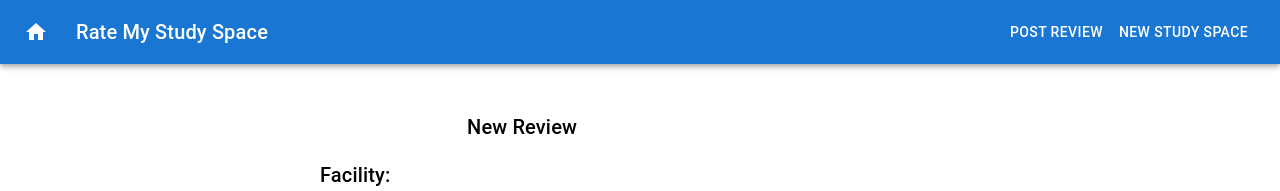
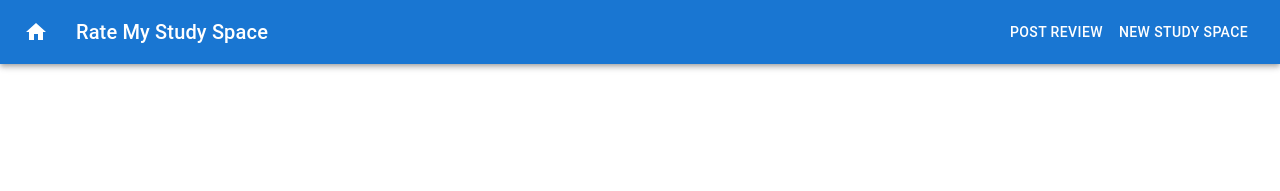
Before and after one commit to Jincheng-Chen/RateMyStudySpace, a React (Create React App) app in the folder client/: page /newReview in a window 1280 px wide. Shown: the top 191 px of the page. Built offline with nearby package versions, Linux system fonts and the light colour scheme.

Commit message:
Creating form with mui-rff

```diff
--- a/client/src/App.js
+++ b/client/src/App.js
@@ -5,6 +5,8 @@ import { BrowserRouter, Routes, Route } from "react-router-dom";
 
 import LandingPage from "./screens/landingPage/LandingPage";
 import NewReview from "./screens/ReviewPage/ReviewForm/Components/NewReview";
+import ReviewForm from "./screens/ReviewPage/ReviewForm/ReviewForm";
+import {Reviews} from "./screens/ReviewPage/ReviewForm";
 import "./App.css";
 import Header from "./shared/components/Header";
 import { createTheme } from "@mui/material";
@@ -26,7 +28,7 @@ function App() {
                 path="/newStudySpace"
                 element={<NewStudySpacePage></NewStudySpacePage>}
               />
-              <Route path="/newReview" element={<NewReview />} />
+              <Route path="/newReview" element={<Reviews />} />
             </Routes>
           </BrowserRouter>
         </header>
--- a/client/src/screens/ReviewPage/ReviewForm/Components/NewReview.jsx
+++ b/client/src/screens/ReviewPage/ReviewForm/Components/NewReview.jsx
@@ -7,14 +7,9 @@ import StarRating from "./StarRatings";
 
 function NewReview() {
   const value = 5;
+
   return (
-    <Box
-      sx={{
-        display: "flex",
-        minHeight: "100vh",
-        minWidth: "50vw",
-      }}
-    >
+    <Box sx={{ display: "flex", minHeight: "100vh", minWidth: "50vw" }}>
       <Stack spacing={2}>
         <br />
         <Typography variant="h6">New Review</Typography>
--- a/client/src/screens/ReviewPage/ReviewForm/ReviewForm.jsx
+++ b/client/src/screens/ReviewPage/ReviewForm/ReviewForm.jsx
@@ -1,4 +1,8 @@
+import { Box, Typography, Grid, TextField } from "@mui/material";
 import React, { useState, useEffect } from "react";
+import { makeStyles } from "@mui/styles";
+import StarRating from "./Components/StarRating";
+import { Form, Field } from "react-final-form";
 
 const initalState = {
   reviewId: 0,
@@ -18,10 +22,20 @@ const initalState = {
   updatedAt: new Date(),
 };
 
-function ReviewForm() {
-  const [review, setReview] = useState();
+const ReviewForm = () => {
+  const [values, setValues] = useState(initalState);
 
-  return <div>ReviewForm</div>;
-}
+  return (
+    <Form>
+      <Grid container>
+        <Grid item xs={6}>
+          <StarRating name="WiFi Speed"></StarRating>
+          <StarRating name="Time limit"></StarRating>
+        </Grid>
+        <Grid item xs={12}></Grid>
+      </Grid>
+    </Form>
+  );
+};
 
 export default ReviewForm;
```
Also changed, not shown: client/src/screens/ReviewPage/ReviewForm/Review.jsx (deleted, +0 -7 lines), client/src/screens/ReviewPage/ReviewForm/Reviews.tsx (added, +49 -0 lines), package.json (+8 -1 lines), 2 other files (tests, documents, lock files or other folders).
